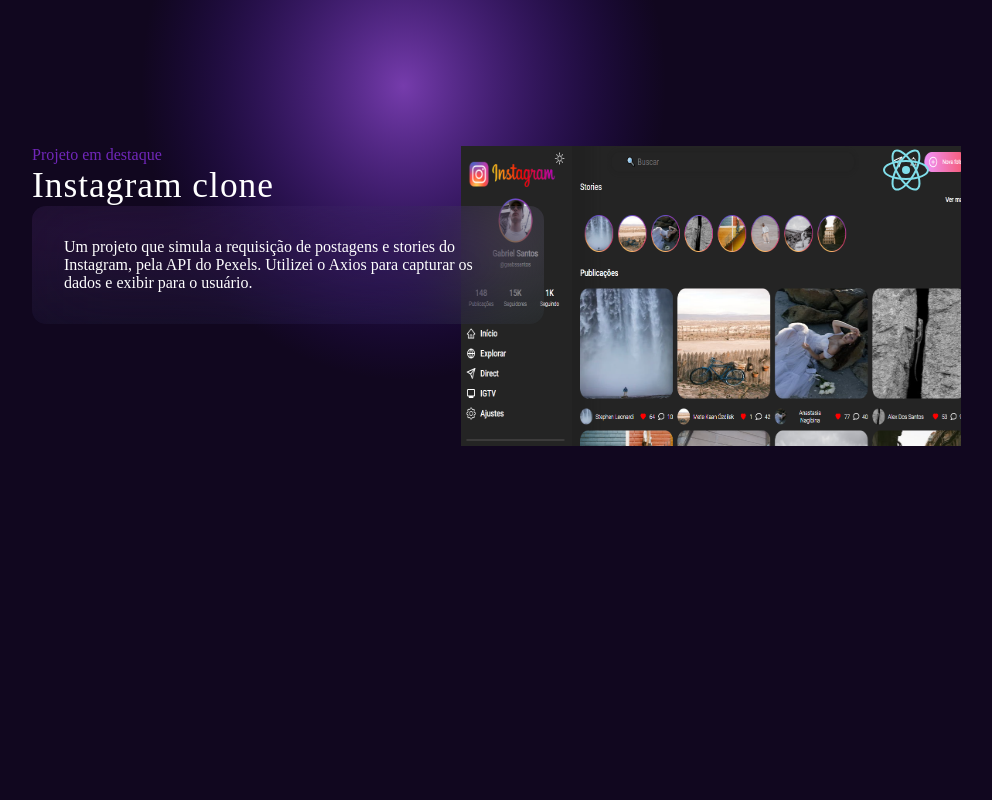
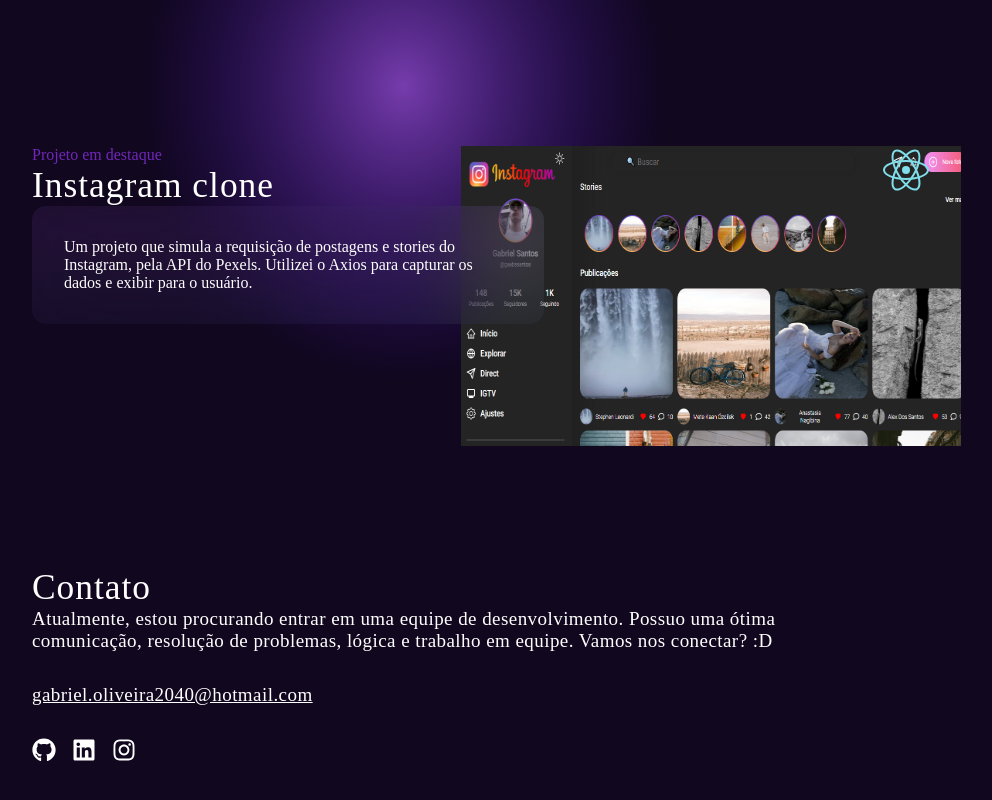
Before and after one commit to gaabssantos/portfolio, a React (Vite) app: page / in a window 1280 px wide. Shown: the part 1524-2324 px from the top of the page, without its empty margins (192-1184 px from the left). Before the commit the page ends 2050 px from the top, so only its background shows below. Built offline with nearby package versions, Linux system fonts and the light colour scheme; a web font is replaced by a local one.

Commit message:
feat(Created contact container): :sparkles:

```diff
--- a/src/App.tsx
+++ b/src/App.tsx
@@ -1,5 +1,6 @@
 import { SpecialText, Text, Title, Spacer } from "./components";
 import Navbar from "./components/Navbar";
+import Contact from "./containers/Contact";
 import Introduction from "./containers/Introduction";
 import Projects from "./containers/Projects";
 import Stacks from "./containers/Stacks";
@@ -9,7 +10,7 @@
 
 function App() {
   return (
-    <div>
+    <>
       <Navbar />
       <Container>
         <Introduction />
@@ -56,8 +57,10 @@
             );
           }
         })}
+        <Spacer size={5} />
+        <Contact />
       </Container>
-    </div>
+    </>
   );
 }
 
--- /dev/null
+++ b/src/containers/Contact/index.tsx
@@ -0,0 +1,43 @@
+import { FaGithub, FaLinkedin, FaInstagram } from "react-icons/fa";
+
+import { Spacer, Text, Title } from "../../components";
+import { Container, SocialMedia } from "./styles";
+
+const Contact = () => {
+  return (
+    <Container>
+      <Title>Contato</Title>
+      <Text>
+        Atualmente, estou procurando entrar em uma equipe de desenvolvimento.
+        Possuo uma ótima comunicação, resolução de problemas, lógica e trabalho
+        em equipe. Vamos nos conectar? :D
+      </Text>
+      <Spacer size={2} />
+      <Text>
+        <a href="mailto:gabriel.oliveira2040@hotmail.com">
+          gabriel.oliveira2040@hotmail.com
+        </a>
+      </Text>
+      <Spacer size={2} />
+      <SocialMedia>
+        <button>
+          <a href="https://github.com/gaabssantos" target="_blank">
+            <FaGithub />
+          </a>
+        </button>
+        <button>
+          <a href="https://www.linkedin.com/in/gaabssantos/" target="_blank">
+            <FaLinkedin />
+          </a>
+        </button>
+        <button>
+          <a href="https://www.instagram.com/gaabssantos._/" target="_blank">
+            <FaInstagram />
+          </a>
+        </button>
+      </SocialMedia>
+    </Container>
+  );
+};
+
+export default Contact;
--- /dev/null
+++ b/src/containers/Contact/styles.ts
@@ -0,0 +1,35 @@
+import styled from "styled-components";
+
+import { colors } from "../../styles/themes";
+
+export const Container = styled.section`
+  a {
+    color: ${colors.white};
+    transition: 0.3s;
+
+    &:hover {
+      opacity: 0.8;
+    }
+  }
+`;
+
+export const SocialMedia = styled.div`
+  display: flex;
+  gap: 1rem;
+
+  button {
+    background: transparent;
+    border: 0;
+  }
+
+  svg {
+    font-size: 1.5rem;
+    color: ${colors.white};
+    cursor: pointer;
+    transition: 0.3s;
+
+    &:hover {
+      opacity: 0.8;
+    }
+  }
+`;
```
